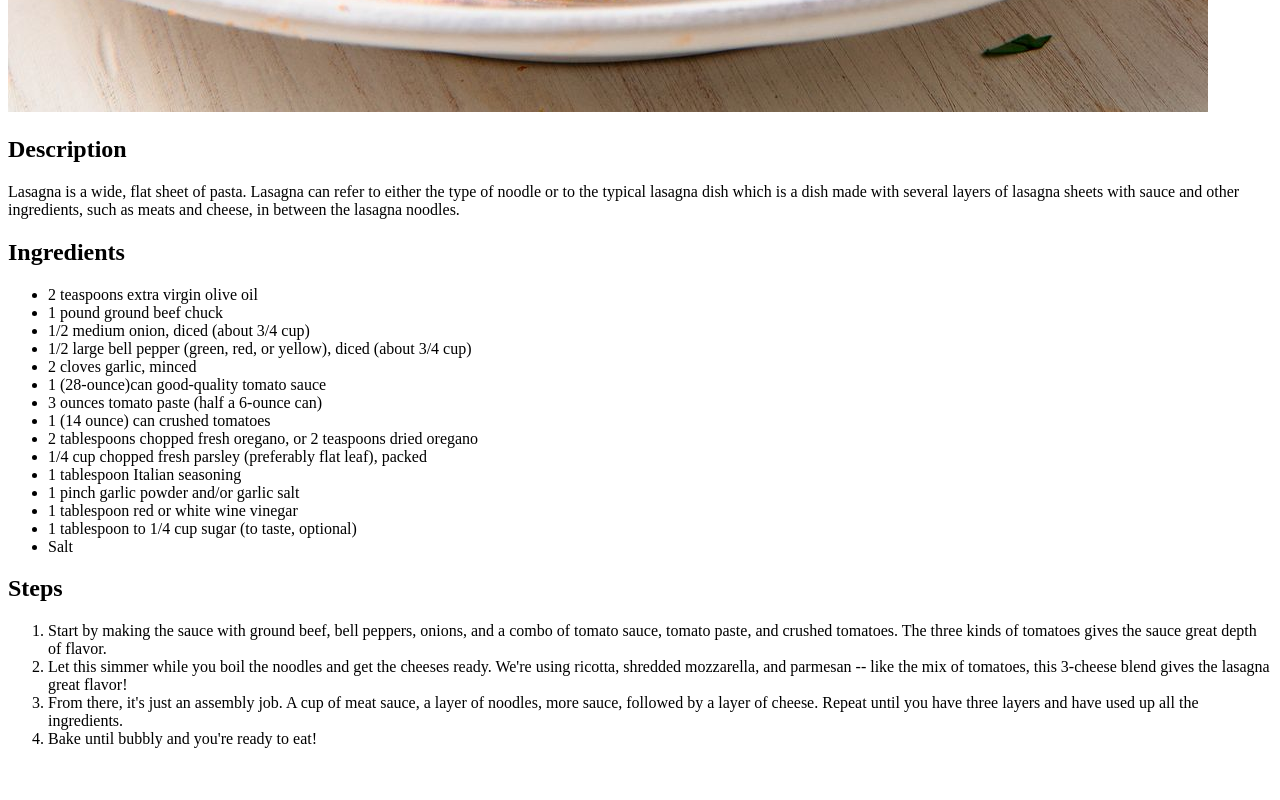
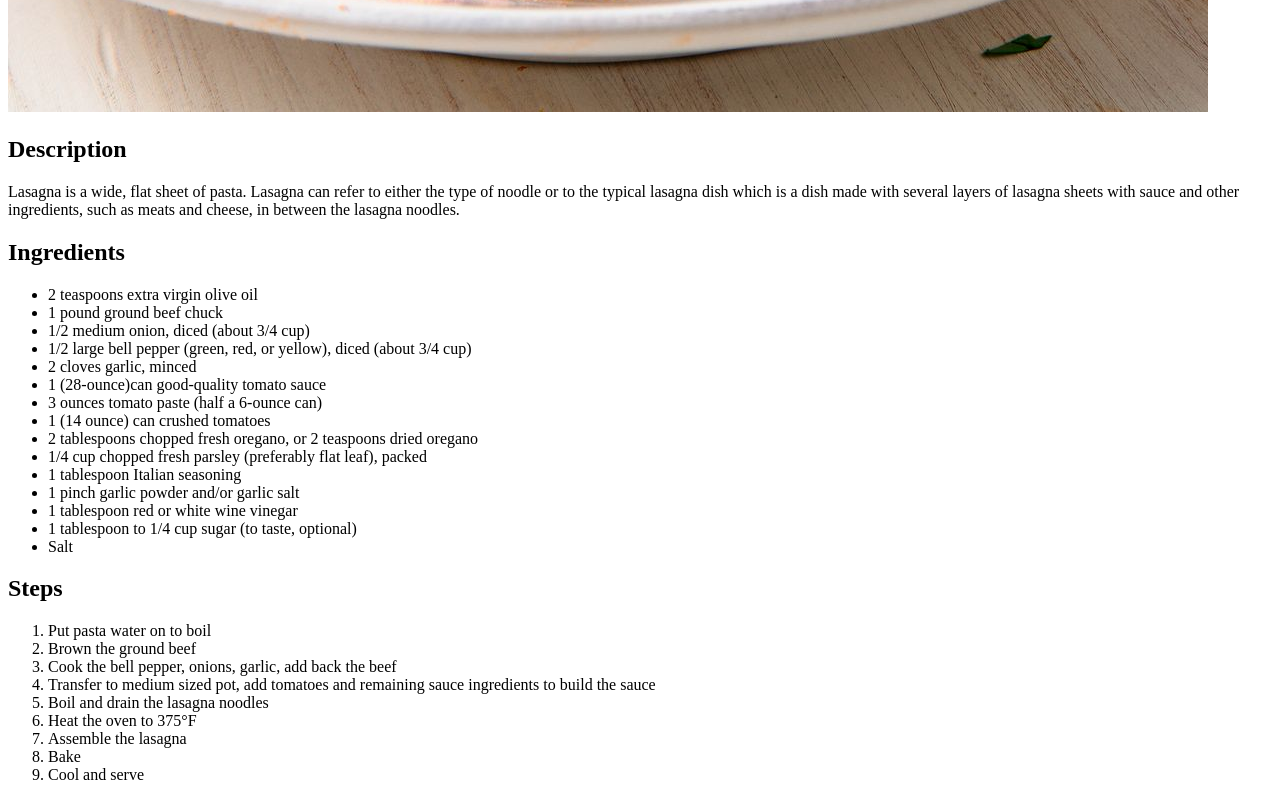
Before and after one commit to ahmeda03/odin-recipes, a plain HTML site: page recipes/lasagna.html in a window 1280 px wide. Shown: the part 1166-1966 px from the top of the page. Before the commit the page ends 1930 px from the top, so only its background shows below. Drawn offline with Linux system fonts and the light colour scheme.

Commit message:
Edited ordered list in lasagna.html and added links to other recipe pages

```diff
--- a/recipes/lasagna.html
+++ b/recipes/lasagna.html
@@ -1,5 +1,5 @@
 <!DOCTYPE html>
-<html>
+<html lang = "en">
     <head>
         <meta charset="UTF-8">
         <title>Lasagna Recipe</title>
@@ -35,17 +35,16 @@
 
         <h2>Steps</h2>
         <ol>
-            <li>Start by making the sauce with ground beef, bell peppers, onions,
-                and a combo of tomato sauce, tomato paste, and crushed tomatoes.
-                The three kinds of tomatoes gives the sauce great depth of flavor.</li>
-            <li>Let this simmer while you boil the noodles and get the cheeses
-                ready. We're using ricotta, shredded mozzarella,
-                and parmesan -- like the mix of tomatoes, this 3-cheese blend
-                gives the lasagna great flavor!</li>
-            <li>From there, it's just an assembly job. A cup of meat sauce, a layer
-                of noodles, more sauce, followed by a layer of cheese. Repeat
-                until you have three layers and have used up all the ingredients.</li>
-            <li>Bake until bubbly and you're ready to eat!</li>
+            <li>Put pasta water on to boil</li>
+            <li>Brown the ground beef</li>
+            <li>Cook the bell pepper, onions, garlic, add back the beef</li>
+            <li>Transfer to medium sized pot, add tomatoes and remaining
+                sauce ingredients to build the sauce</li>
+            <li>Boil and drain the lasagna noodles</li>
+            <li>Heat the oven to 375°F</li>
+            <li>Assemble the lasagna</li>
+            <li>Bake</li>
+            <li>Cool and serve</li>
         </ol>
     </body>
 </html>
```
Also changed, not shown: index.html (+5 -1 lines).
